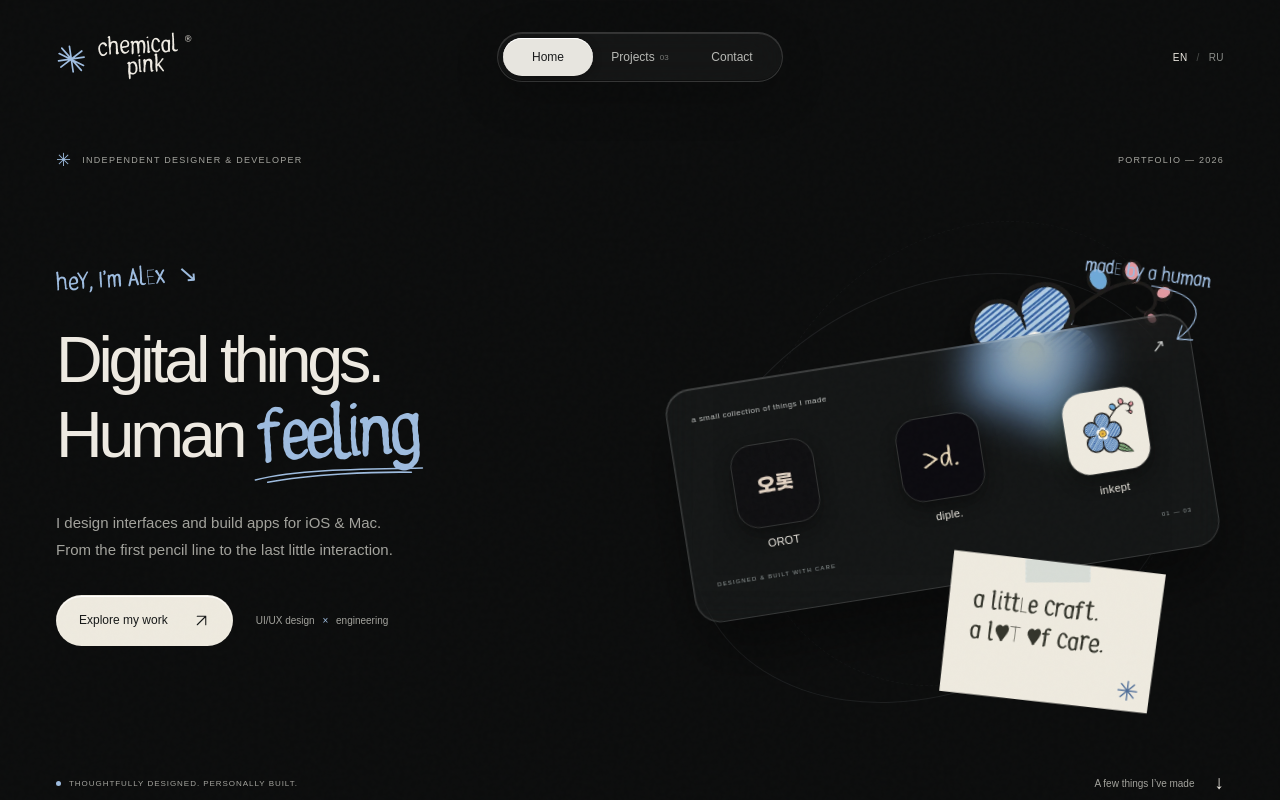
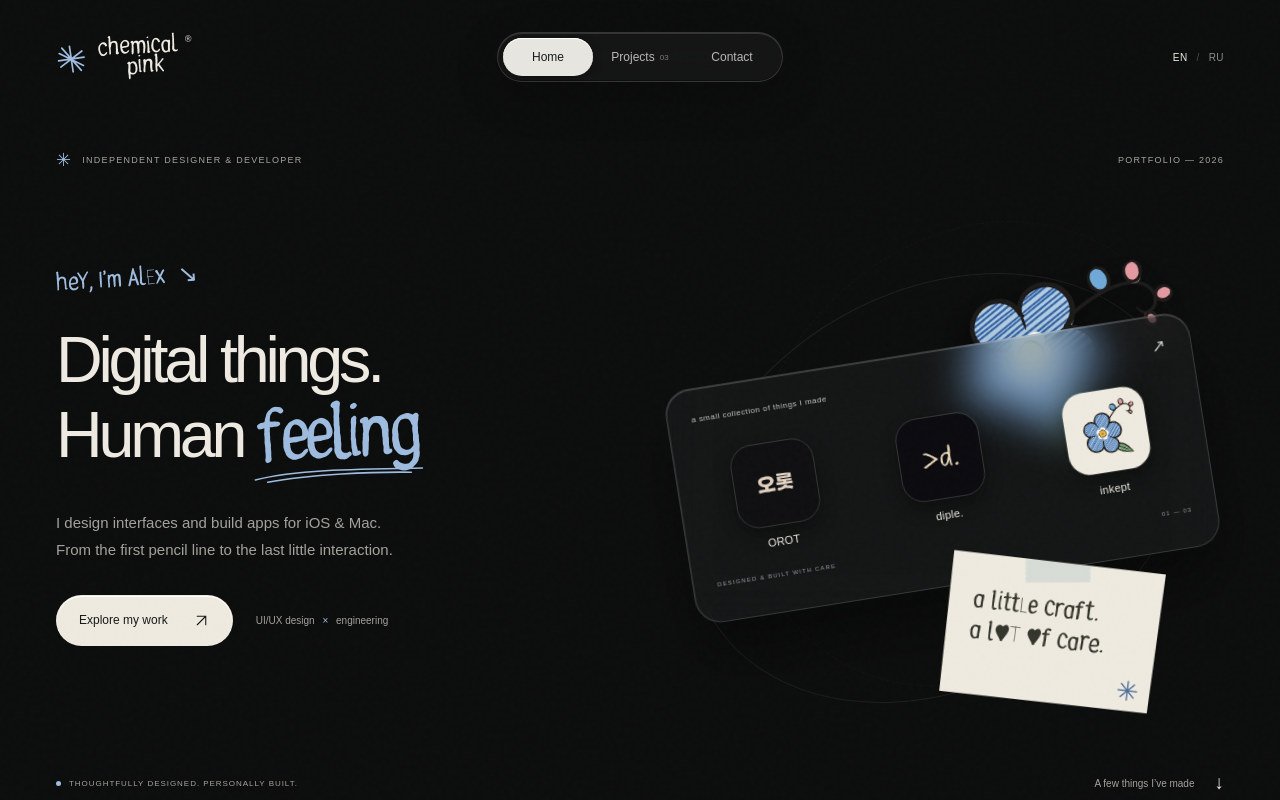
Before and after one commit to outsideness-x/blog, a Next.js app: page / in a window 1280 px wide. Shown: the top 800 px of the page. Built offline with nearby package versions, Linux system fonts and the light colour scheme; no server answers.

Commit message:
fix: remove made by a human annotation

```diff
--- a/app/page.tsx
+++ b/app/page.tsx
@@ -12,7 +12,7 @@ export default function Home() {
     <section className="home-hero page-width">
       <div className="hero-eyebrow"><span className="tiny-cross">✳</span><T en="INDEPENDENT DESIGNER & DEVELOPER" ru="НЕЗАВИСИМЫЙ ДИЗАЙНЕР И РАЗРАБОТЧИК" /><span className="hero-index">PORTFOLIO — 2026</span></div>
       <div className="hero-layout"><div className="hero-copy"><p className="hand hero-hello"><T en="hey, I’m Alex" ru="привет, я Алексей" /> <span>↘</span></p><h1><T en={<>Digital things.<br />Human <span className="hero-feeling">feeling<Scribble /></span></>} ru={<>Цифровые вещи.<br /><span className="hero-feeling">Живые<Scribble /></span> ощущения.</>} /></h1><p className="hero-description"><T en="I design interfaces and build apps for iOS & Mac. From the first pencil line to the last little interaction." ru="Проектирую интерфейсы и создаю приложения для iOS и Mac. От первого карандашного наброска до последнего взаимодействия." /></p><div className="hero-actions"><Link className="button button-light" href="/projects"><T en="Explore my work" ru="Посмотреть проекты" /><Arrow diagonal /></Link><span className="hero-discipline">UI/UX design <span>×</span> engineering</span></div></div>
-      <div className="hero-object" aria-hidden="true"><div className="orbit orbit-one" /><div className="orbit orbit-two" /><div className="hero-glass-card glass"><span className="glass-card-top">a small collection of things I made <span>↗</span></span><div className="hero-apps"><div className="hero-app hero-app-orot"><Image src="/projects/orot/icon.webp" alt="" width={150} height={150} priority /><span>OROT</span></div><div className="hero-app hero-app-diple"><Image src="/projects/diple/icon.webp" alt="" width={150} height={150} priority /><span>diple.</span></div><div className="hero-app hero-app-inkept"><div><Flower size={125} /></div><span>inkept</span></div></div><div className="glass-card-bottom"><span>DESIGNED & BUILT WITH CARE</span><span>01 — 03</span></div></div><Flower className="hero-flower" size={310} /><div className="hero-paper"><span className="paper-pin" /><span className="hand"><T en={<>a little craft.<br />a lot of care.</>} ru={<>немного ремесла.<br />много внимания.</>} /></span><span className="paper-star">✳</span></div><span className="hero-annotation hand"><T en="made by a human" ru="сделано человеком" /><svg viewBox="0 0 90 80" fill="none"><path d="M5 4c70-6 86 23 52 63m0 0 2-20m-2 20 21-4" stroke="currentColor" strokeWidth="1.6" strokeLinecap="round" /></svg></span></div></div>
+      <div className="hero-object" aria-hidden="true"><div className="orbit orbit-one" /><div className="orbit orbit-two" /><div className="hero-glass-card glass"><span className="glass-card-top">a small collection of things I made <span>↗</span></span><div className="hero-apps"><div className="hero-app hero-app-orot"><Image src="/projects/orot/icon.webp" alt="" width={150} height={150} priority /><span>OROT</span></div><div className="hero-app hero-app-diple"><Image src="/projects/diple/icon.webp" alt="" width={150} height={150} priority /><span>diple.</span></div><div className="hero-app hero-app-inkept"><div><Flower size={125} /></div><span>inkept</span></div></div><div className="glass-card-bottom"><span>DESIGNED & BUILT WITH CARE</span><span>01 — 03</span></div></div><Flower className="hero-flower" size={310} /><div className="hero-paper"><span className="paper-pin" /><span className="hand"><T en={<>a little craft.<br />a lot of care.</>} ru={<>немного ремесла.<br />много внимания.</>} /></span><span className="paper-star">✳</span></div></div></div>
       <div className="hero-bottom"><span><span className="status-dot" /><T en="THOUGHTFULLY DESIGNED. PERSONALLY BUILT." ru="ПРОДУМАНО В ДИЗАЙНЕ. СОЗДАНО В КОДЕ." /></span><a href="#selected"><T en="A few things I’ve made" ru="Несколько моих работ" /><span>↓</span></a></div>
     </section>
     <section id="selected" className="selected-section page-width"><div className="section-heading"><div><p className="eyebrow"><T en="SELECTED WORK / 01—03" ru="ИЗБРАННОЕ / 01—03" /></p><h2><T en="Small apps. Big care." ru="Маленькие приложения. Большое внимание." /></h2></div><Link className="text-link" href="/projects"><T en="All projects" ru="Все проекты" /><Arrow diagonal /></Link></div><div className="selected-grid">{projects.map(project => <ProjectCard key={project.slug} project={project} />)}</div></section>
```
